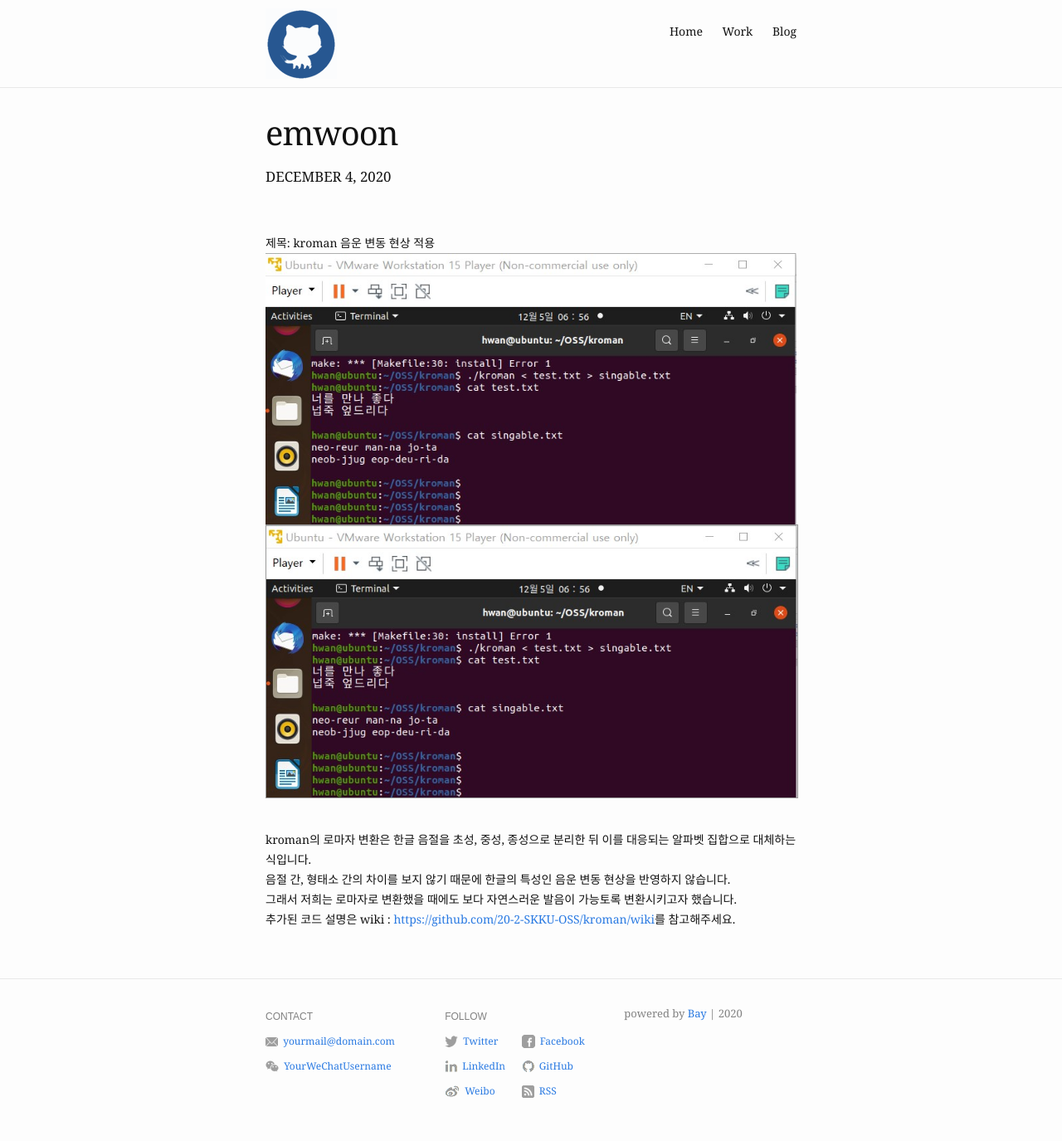
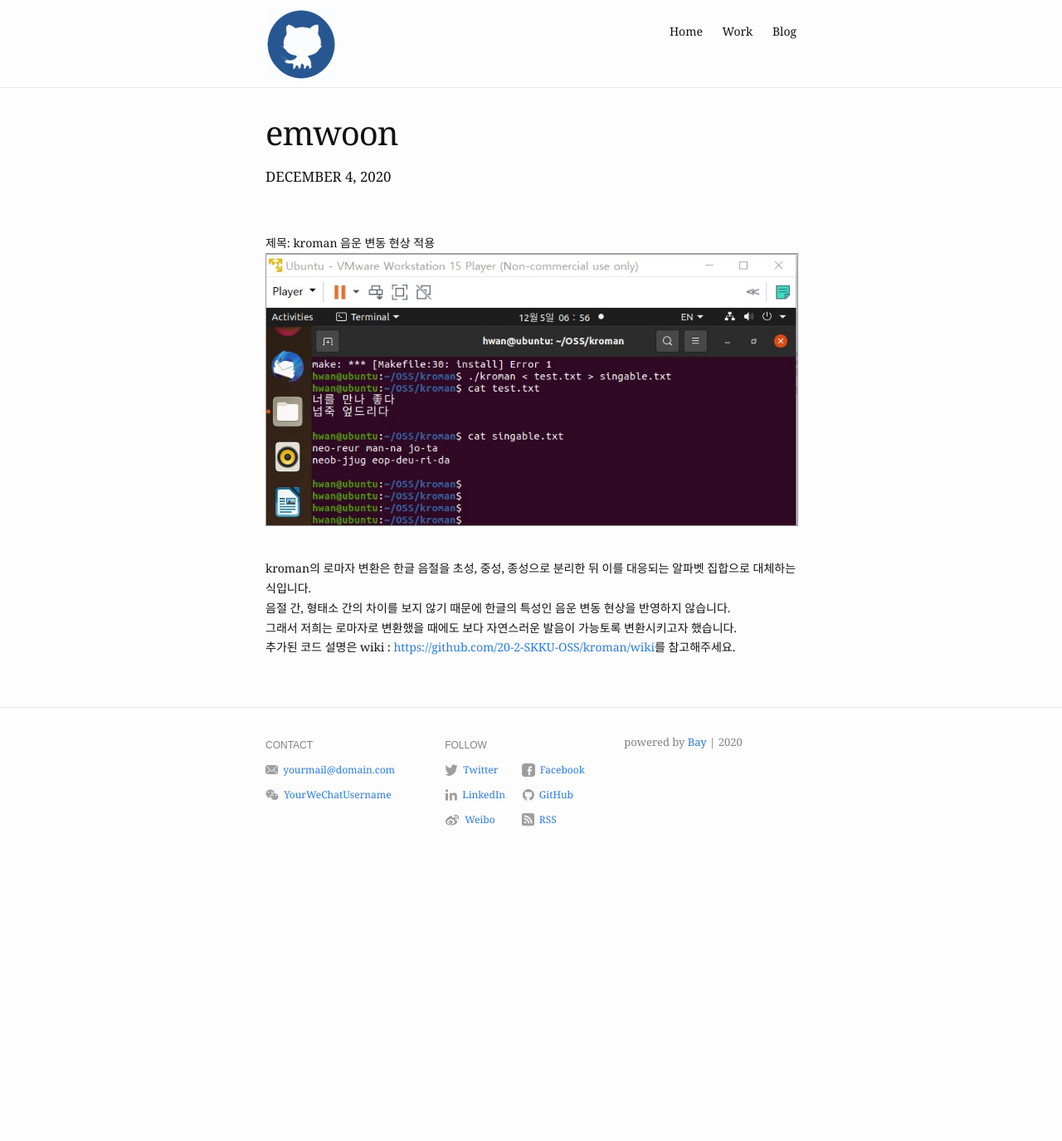
Before and after one commit to 20-2-SKKU-OSS/2020-2-OSS-4, a Jekyll site: the page built from _posts/2020-12-04-emwoon.md, in a window 1280 px wide. Shown: the whole page at 83% size. Built offline with Jekyll 4.4.1, drawn with Linux system fonts in a browser that asks for light colours; after the commit the page ends 1048 px from its top, so only the background shows below that.

Commit message:
Update 2020-12-04-emwoon.md

```diff
--- a/_posts/2020-12-04-emwoon.md
+++ b/_posts/2020-12-04-emwoon.md
@@ -8,9 +8,7 @@ og_image: /assets/img/emwoon.jpg
 <br />
 제목: kroman 음운 변동 현상 적용
 <br />
-![emwoon](/assets/img/emwoon.jpg)
-<br />
-<img src="{{ "/assets/img/emwoon.jpg" | absolute_url }}" alt="bay" class="post-pic"/>
+<img src="{{ "/assets/img/emwoon.jpg" | absolute_url }}" alt="emwoon" class="post-pic"/>
 <br />
 <br />
 
```
